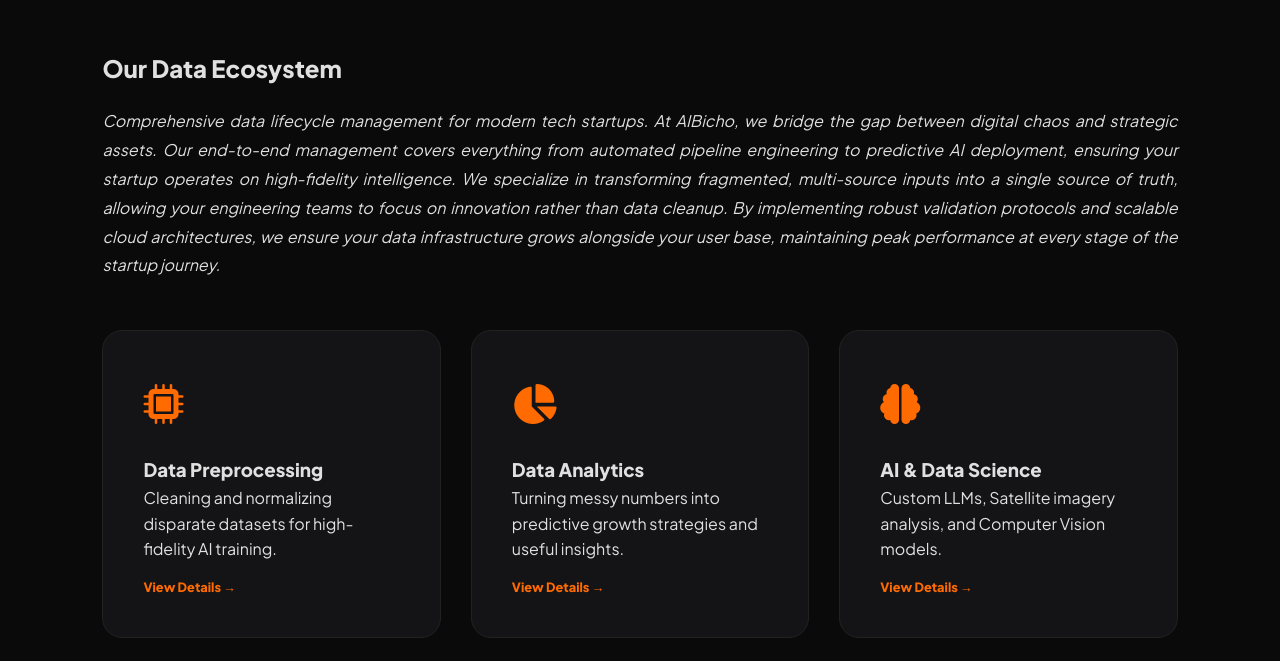
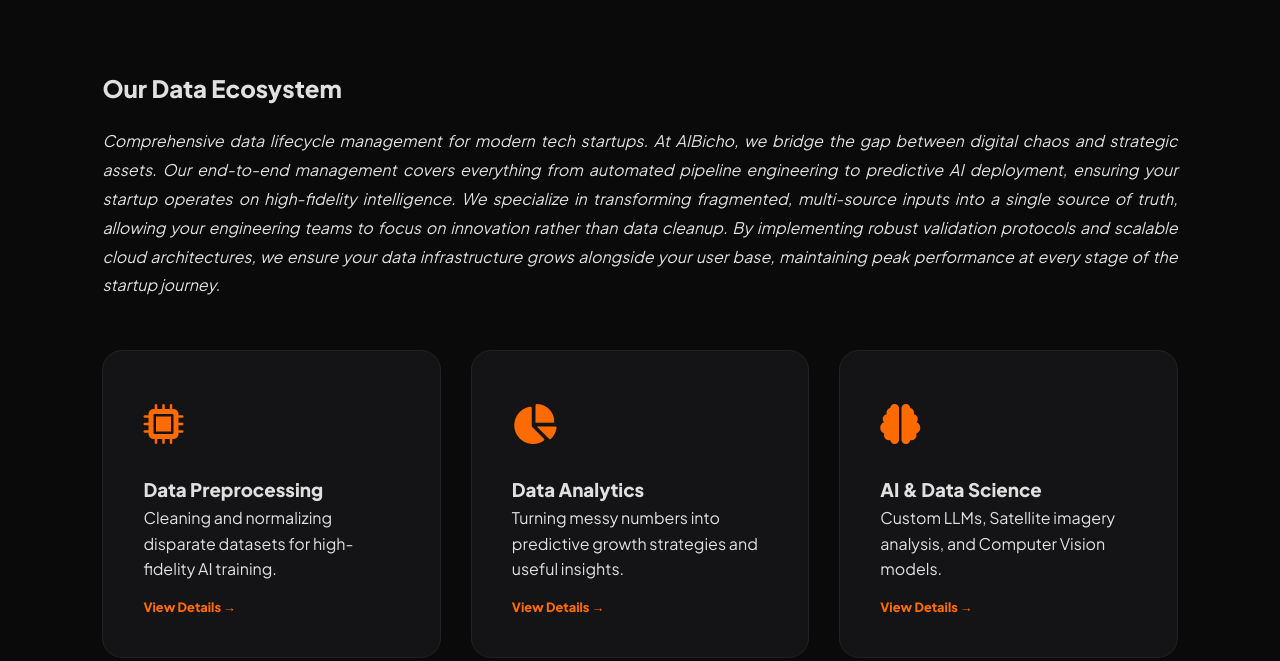
Before and after one commit to jainamshroffaibicho/website, a plain HTML site: page index.html in a window 1280 px wide. Shown: the part 851-1512 px from the top of the page. Drawn offline with nearby package versions, Linux system fonts and the light colour scheme.

Commit message:
Update style.css

```diff
--- a/style.css
+++ b/style.css
@@ -120,7 +120,7 @@
 
 
 /* Services */
-.container { padding:100px 8%; }
+.container { padding:120px 8%; }
 .services-grid { display:grid; grid-template-columns:repeat(auto-fit, minmax(300px, 1fr)); gap:30px; margin-top:50px; }
 .service-card { background:var(--card-bg); padding:40px; border-radius:20px; border:1px solid #222; transition:0.4s; cursor:pointer; }
 .service-card:hover { border-color:var(--orange); transform:translateY(-10px); background: #1c1c1e; }
@@ -219,4 +219,5 @@
     }
     .nav-links.active { display: flex; }
     .nav-links li { margin: 15px 0; }
+
 }
```
